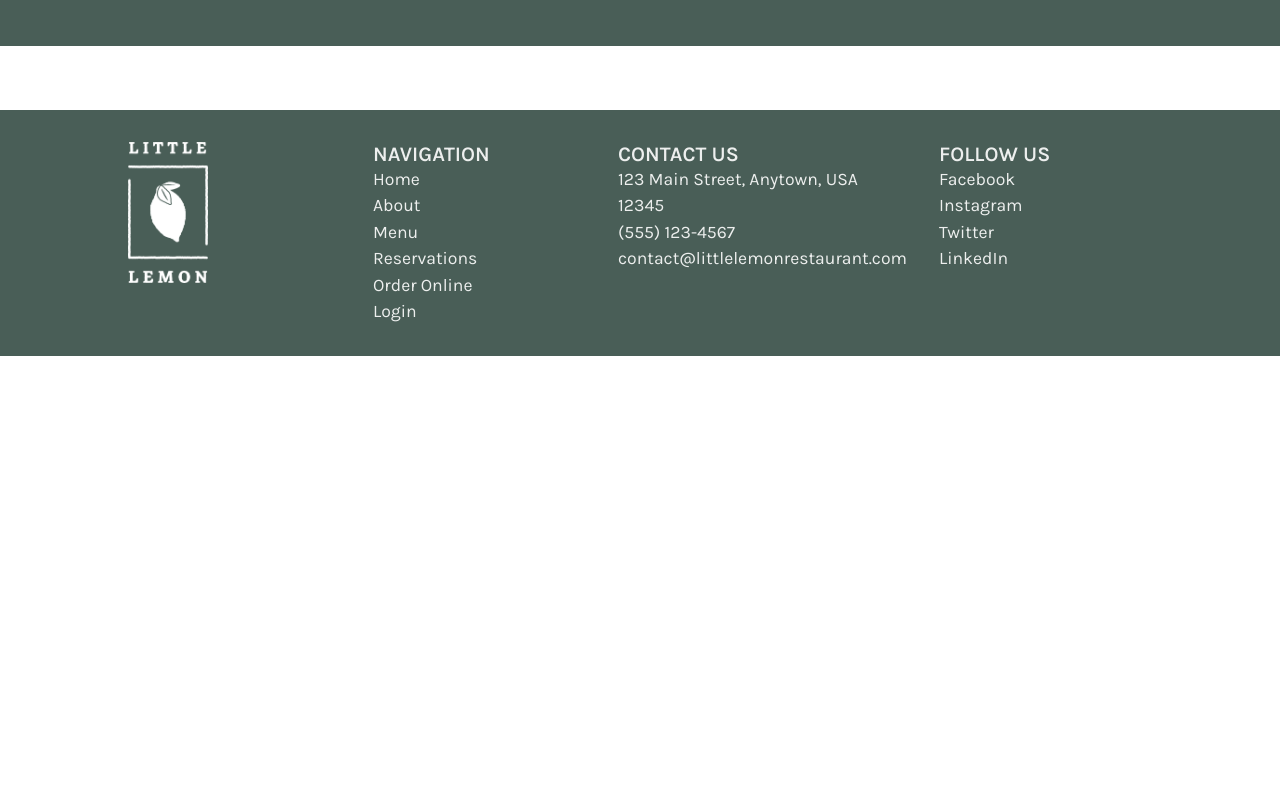
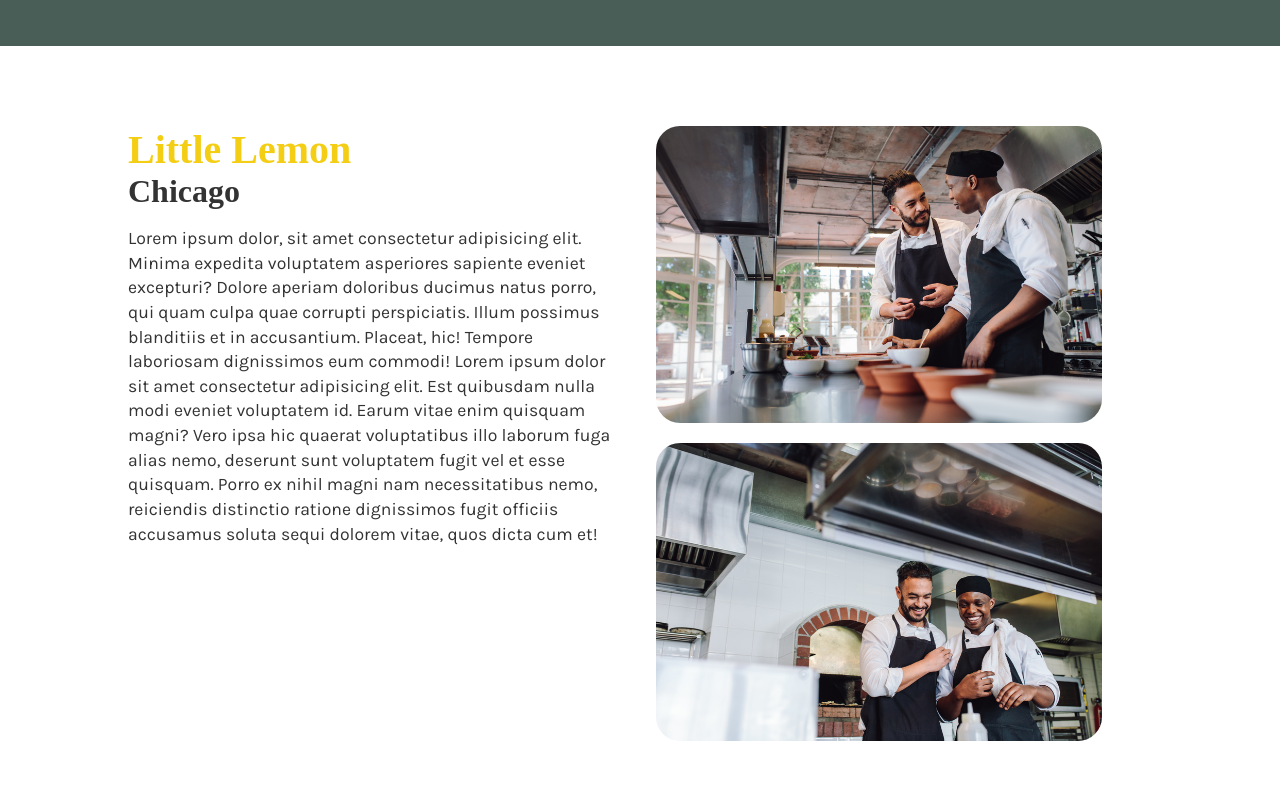
Before and after one commit to mehdiaitouchrif/little-lemon, a React (Create React App) app: page / in a window 1280 px wide. Shown: the part 1710-2500 px from the top of the page. Before the commit the page ends 2066 px from the top, so only its background shows below. Built offline with nearby package versions, Linux system fonts and the light colour scheme; a web font is replaced by a local one.

Commit message:
add about section

```diff
--- a/src/App.css
+++ b/src/App.css
@@ -18,7 +18,7 @@
 
 body {
   font-family: "Karla", sans-serif;
-  color: #333;
+  color: var(--font-color);
 }
 
 a {
@@ -270,6 +270,45 @@ blockquote {
   border-radius: 50%;
 }
 
+/* About */
+.about {
+  padding: 1rem;
+  margin-bottom: 4rem;
+}
+
+.about .container {
+  display: grid;
+  grid-template-columns: 1fr 1fr;
+  gap: 2rem;
+}
+
+.about h2 {
+  font-size: 2.5rem;
+  font-family: "Markazi";
+  color: var(--secondary-color);
+}
+
+.about h3 {
+  font-size: 2rem;
+  font-family: "Markazi";
+}
+
+.about p {
+  font-size: 1.1rem;
+  line-height: 1.4;
+  margin: 1rem 0;
+}
+
+.about-photos {
+  width: 90%;
+}
+
+.about-photos img {
+  width: 100%;
+  border-radius: 1.5rem;
+  margin-bottom: 1rem;
+}
+
 /* Footer */
 footer {
   padding: 2rem;
@@ -344,6 +383,15 @@ footer ul li a:hover {
     border-radius: 50%;
   }
 
+  .about .container {
+    grid-template-columns: 1fr;
+  }
+  .about-photos {
+    display: grid;
+    grid-template-columns: repeat(2, 1fr);
+    gap: 1rem;
+    width: 100%;
+  }
   footer .container {
     grid-template-columns: 1fr 1fr;
   }
@@ -357,6 +405,12 @@ footer ul li a:hover {
     width: 30%;
     border-radius: 50%;
   }
+  .about .container {
+    grid-template-columns: 1fr;
+  }
+  .about-photos {
+    width: 100%;
+  }
   footer .container {
     grid-template-columns: 1fr;
   }
--- /dev/null
+++ b/src/components/About.js
@@ -0,0 +1,34 @@
+const About = () => {
+  return (
+    <div className="about">
+      <div className="container">
+        {/* Text */}
+        <div className="about-text">
+          <h2>Little Lemon</h2>
+          <h3>Chicago</h3>
+          <p>
+            Lorem ipsum dolor, sit amet consectetur adipisicing elit. Minima
+            expedita voluptatem asperiores sapiente eveniet excepturi? Dolore
+            aperiam doloribus ducimus natus porro, qui quam culpa quae corrupti
+            perspiciatis. Illum possimus blanditiis et in accusantium. Placeat,
+            hic! Tempore laboriosam dignissimos eum commodi! Lorem ipsum dolor
+            sit amet consectetur adipisicing elit. Est quibusdam nulla modi
+            eveniet voluptatem id. Earum vitae enim quisquam magni? Vero ipsa
+            hic quaerat voluptatibus illo laborum fuga alias nemo, deserunt sunt
+            voluptatem fugit vel et esse quisquam. Porro ex nihil magni nam
+            necessitatibus nemo, reiciendis distinctio ratione dignissimos fugit
+            officiis accusamus soluta sequi dolorem vitae, quos dicta cum et!
+          </p>
+        </div>
+
+        {/* Photos of Adrian & Mario */}
+        <div className="about-photos">
+          <img src="mario-and-adrian-1.jpg" alt="" />
+          <img src="mario-and-adrian-2.jpg" alt="" />
+        </div>
+      </div>
+    </div>
+  );
+};
+
+export default About;
--- a/src/components/Main.js
+++ b/src/components/Main.js
@@ -1,3 +1,4 @@
+import About from "./About";
 import CallToAction from "./CallToAction";
 import Specials from "./Specials";
 import Testimonials from "./Testimonials";
@@ -8,6 +9,7 @@ const Main = () => {
       <CallToAction />
       <Specials />
       <Testimonials />
+      <About />
     </main>
   );
 };
```
Also changed, not shown: public/mario-and-adrian-1.jpg (added), public/mario-and-adrian-2.jpg (added).
